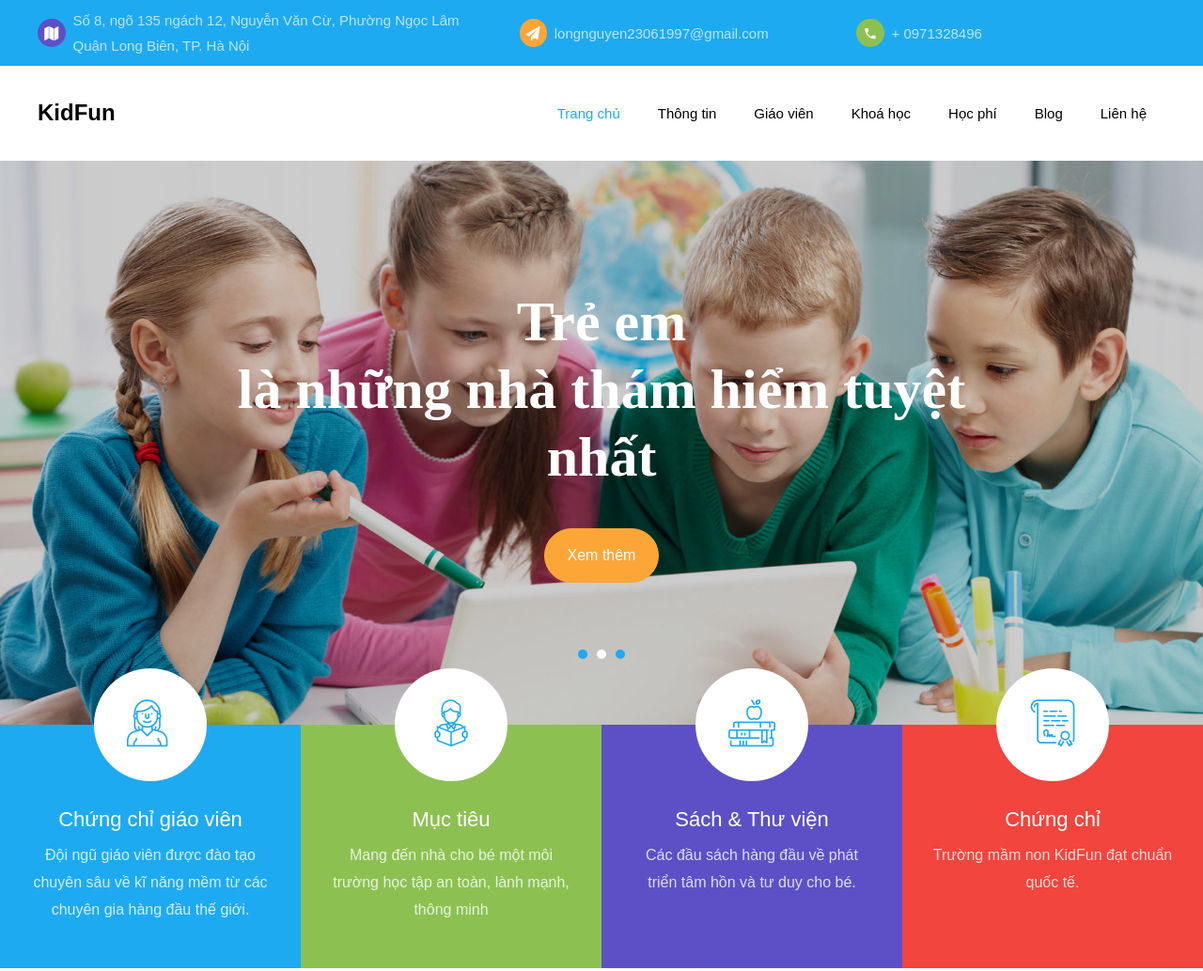
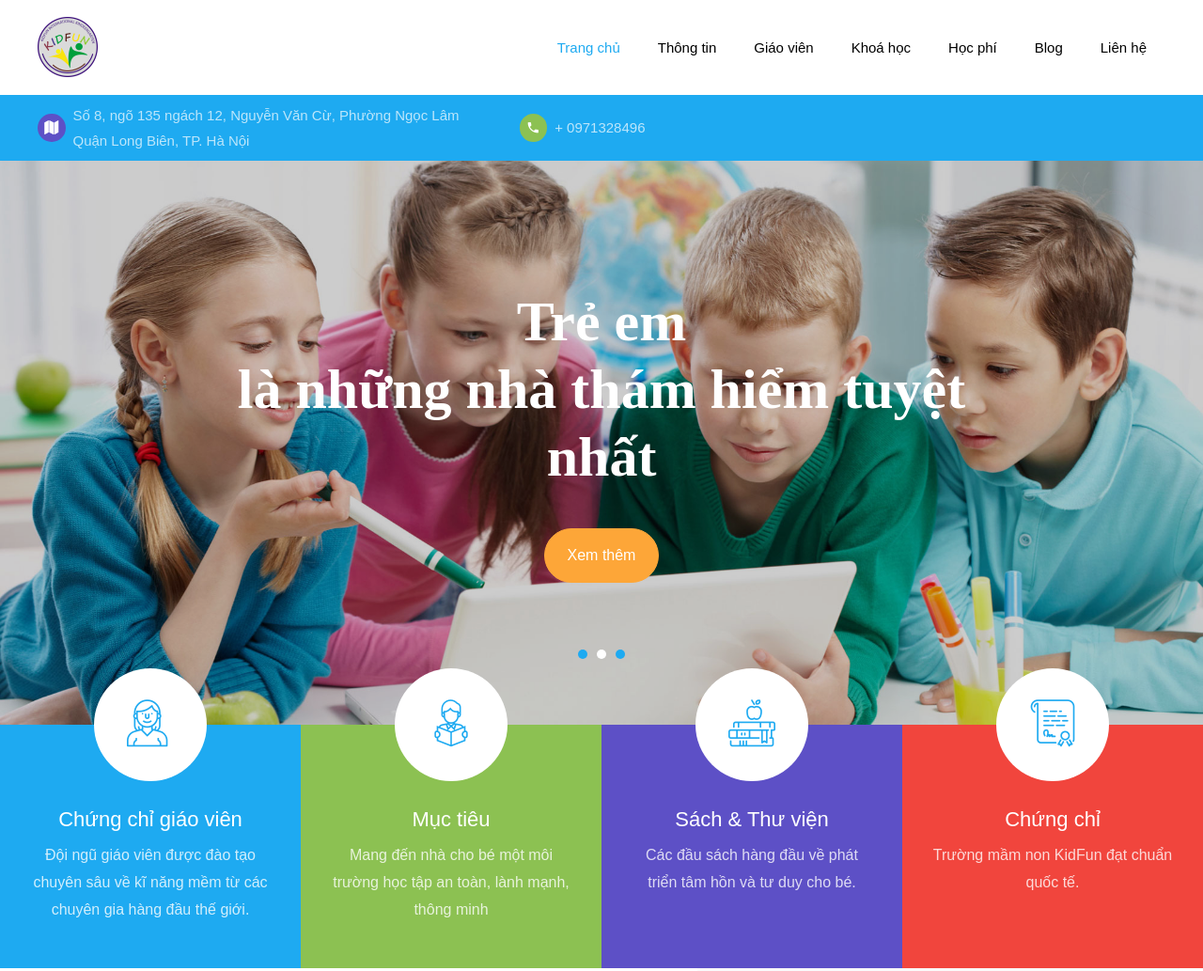
Before and after one commit to ndl23061997/BTL-Da-phuong-tien, a plain HTML site: page index.html in a window 1280 px wide. Shown: the top 1033 px of the page at 94% size. Drawn offline with Linux system fonts and the light colour scheme; some packages are replaced by stand-ins of ours; no server answers; files whose address does not match are found by name.

Commit message:
version 2.0.0

```diff
--- a/css/custom-style.css
+++ b/css/custom-style.css
@@ -7,3 +7,7 @@
     transform: scale(0.05,0.05) !important;
     min-height: 64px;
 }
+
+img#logo {
+    transform: translateY(25%);
+}
--- a/index.html
+++ b/index.html
@@ -25,31 +25,10 @@
     <link rel="stylesheet" href="css/custom-style.css">
   </head>
   <body>
-	  <div class="py-2 bg-primary">
-    	<div class="container">
-    		<div class="row no-gutters d-flex align-items-start align-items-center px-3 px-md-0">
-	    		<div class="col-lg-12 d-block">
-		    		<div class="row d-flex">
-			    		<div class="col-md-5 pr-4 d-flex topper align-items-center">
-			    			<div class="icon bg-fifth mr-2 d-flex justify-content-center align-items-center"><span class="icon-map"></span></div>
-						    <span class="text"> Số 8, ngõ 135 ngách 12, Nguyễn Văn Cừ, Phường Ngọc Lâm Quận Long Biên, TP. Hà Nội</span>
-					    </div>
-					    <div class="col-md pr-4 d-flex topper align-items-center">
-					    	<div class="icon bg-secondary mr-2 d-flex justify-content-center align-items-center"><span class="icon-paper-plane"></span></div>
-						    <span class="text">longnguyen23061997@gmail.com</span>
-					    </div>
-					    <div class="col-md pr-4 d-flex topper align-items-center">
-					    	<div class="icon bg-tertiary mr-2 d-flex justify-content-center align-items-center"><span class="icon-phone2"></span></div>
-						    <span class="text">+ 0971328496</span>
-					    </div>
-				    </div>
-			    </div>
-		    </div>
-		  </div>
-    </div>
     <nav class="navbar navbar-expand-lg navbar-dark bg-dark ftco_navbar ftco-navbar-light" id="ftco-navbar">
+
 	    <div class="container d-flex align-items-center">
-	    	<a class="navbar-brand" href="index.html">KidFun</a>
+	    	<a class="navbar-brand" href="index.html"><img src="images/logo-kidfun.png" width="64px"></img></a>
 				<button class="navbar-toggler" type="button" data-toggle="collapse" data-target="#ftco-nav" aria-controls="ftco-nav" aria-expanded="false" aria-label="Toggle navigation">
 	        <span class="oi oi-menu"></span> Menu
 	      </button>
@@ -67,6 +46,26 @@
 	    </div>
 	  </nav>
     <!-- END nav -->
+    			<div class="py-2 bg-primary">
+					<div class="container">
+						<div class="row no-gutters d-flex align-items-start align-items-center px-3 px-md-0">
+							<div class="col-lg-12 d-block">
+								<div class="row d-flex">
+
+									<div class="col-md-5 pr-4 d-flex topper align-items-center">
+										<div class="icon bg-fifth mr-2 d-flex justify-content-center align-items-center"><span class="icon-map"></span></div>
+										<span class="text"> Số 8, ngõ 135 ngách 12, Nguyễn Văn Cừ, Phường Ngọc Lâm Quận Long Biên, TP. Hà Nội</span>
+									</div>
+
+									<div class="col-md pr-4 d-flex topper align-items-center">
+										<div class="icon bg-tertiary mr-2 d-flex justify-content-center align-items-center"><span class="icon-phone2"></span></div>
+										<span class="text">+ 0971328496</span>
+									</div>
+								</div>
+							</div>
+						</div>
+					</div>
+				</div>
 
     <section class="home-slider owl-carousel">
 
@@ -784,6 +783,7 @@
 	                <li><span class="icon icon-map-marker"></span><span class="text">Số 8, ngõ 135 ngách 12, Nguyễn Văn Cừ, Phường Ngọc Lâm Quận Long Biên, TP. Hà Nội</span></li>
 	                <li><a href="#"><span class="icon icon-phone"></span><span class="text">+84 971328496</span></a></li>
 	                <li><a href="#"><span class="icon icon-envelope"></span><span class="text">longnguyen23061997@kidfun.com</span></a></li>
+					<li><img src="images/logo-kidfun.png" width="256px"></img></li>
 	              </ul>
 	            </div>
             </div>
--- /dev/null
+++ b/scss/custom.scss
@@ -0,0 +1,3 @@
+#logo{
+    transform: translateY(25%);
+}
```
Also changed, not shown: images/logo-kidfun.png (added).
